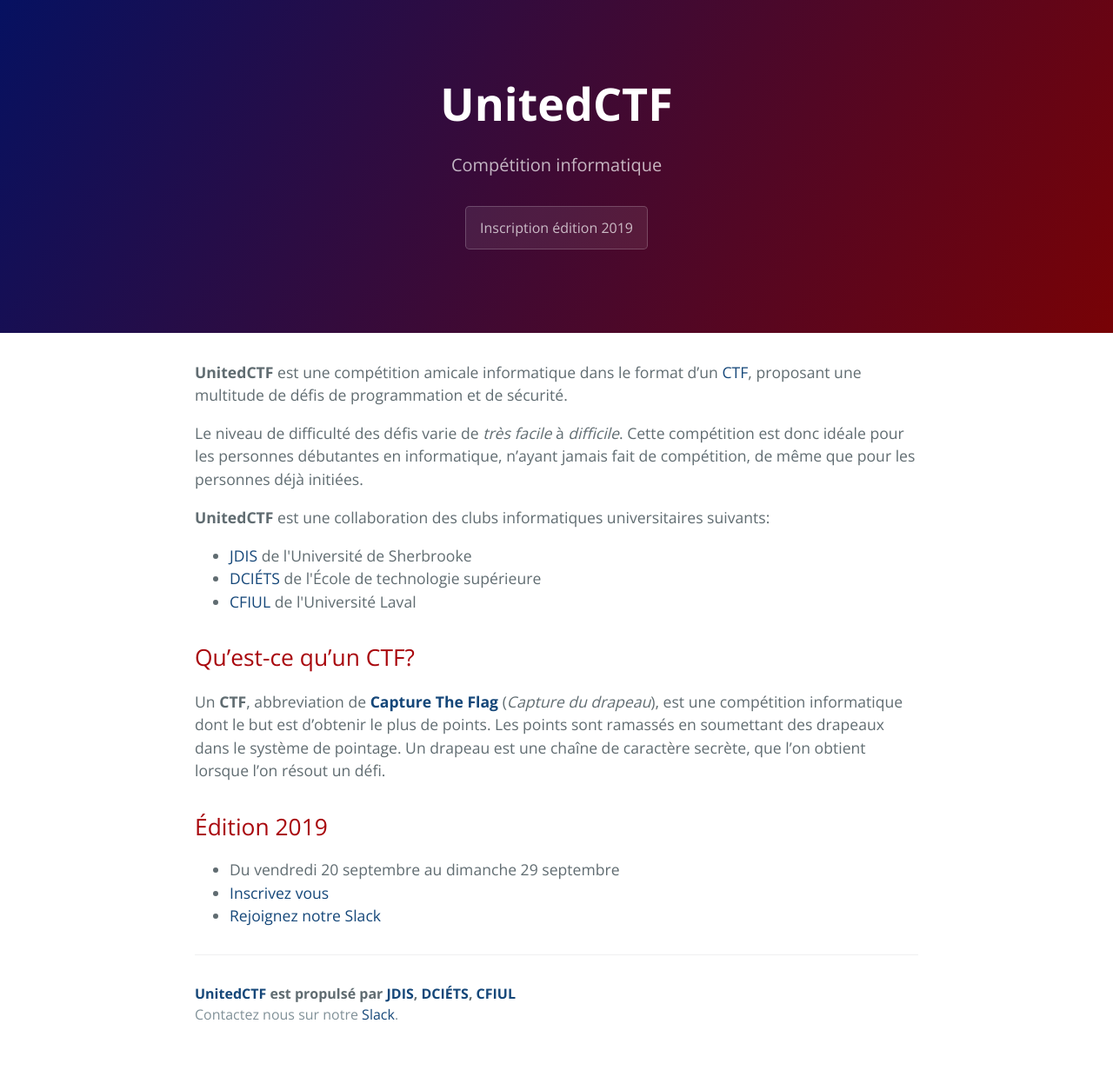
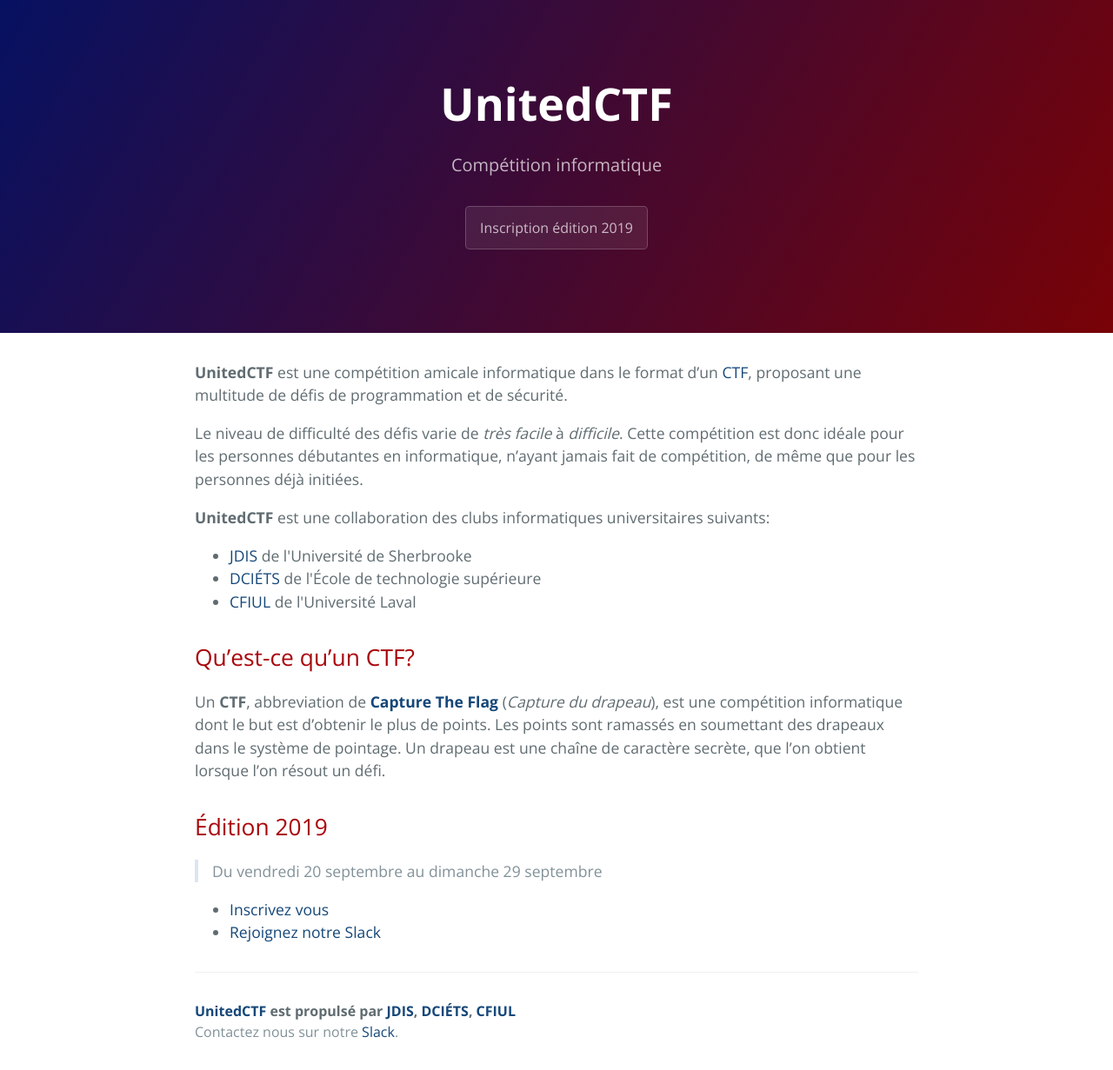
Before and after one commit to UnitedCTF/unitedctf.github.io, a Jekyll site: the page built from index.md, in a window 1280 px wide. Shown: the whole page at 87% size. Built offline with Jekyll 4.4.1, drawn with Linux system fonts in a browser that asks for light colours.

Commit message:
Move CTF date in a quote block.

```diff
--- a/index.md
+++ b/index.md
@@ -25,7 +25,8 @@ Un **CTF**, abbreviation de **[Capture The Flag](https://fr.wikipedia.org/wiki/C
 {% if site.ctf.display %}
 ## {{ site.ctf.name | capitalize }}
 
-- {{ site.ctf.date }}
+> {{ site.ctf.date }}
+
 - [Inscrivez vous]({{ site.ctf.url }})
 - [Rejoignez notre Slack]({{ site.slack_inscription_url }})
 {% endif %}
```
